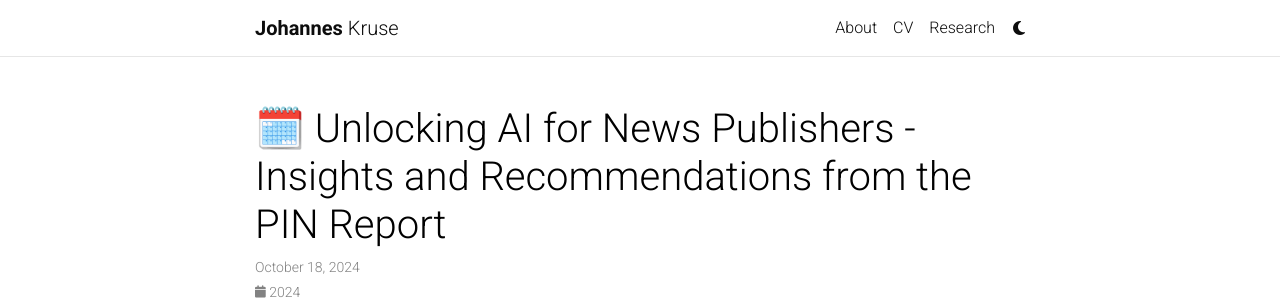
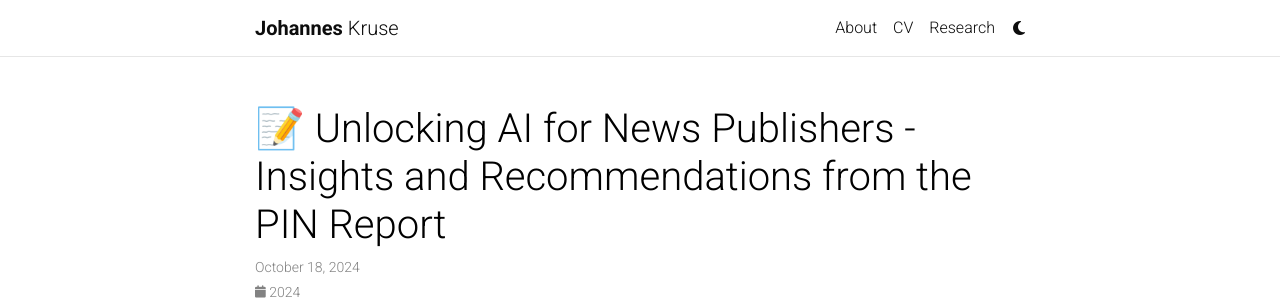
Before and after one commit to johanneskruse/johanneskruse.github.io, a Jekyll site: the page built from _news/2024_10_18_pin_rapport.md, in a window 1280 px wide. Shown: the top 300 px of the page. Built offline with Jekyll 4.4.1, drawn with Linux system fonts in a browser that asks for light colours; comment, search, counter and statistics services are not loaded; a style sheet for code colours, icons or effects is not loaded.

Commit message:
change emoji

```diff
--- a/_news/2024_10_18_pin_rapport.md
+++ b/_news/2024_10_18_pin_rapport.md
@@ -1,6 +1,6 @@
 ---
 layout: post
-title: 🗓️ Unlocking AI for News Publishers - Insights and Recommendations from the PIN Report
+title: 📝 Unlocking AI for News Publishers - Insights and Recommendations from the PIN Report
 date: 2024-10-18 12:00:00-0000
 # IF 'incline: True' will put the whole post in the line. It will use the whole annoucement as 'title'.
 inline: false
```
